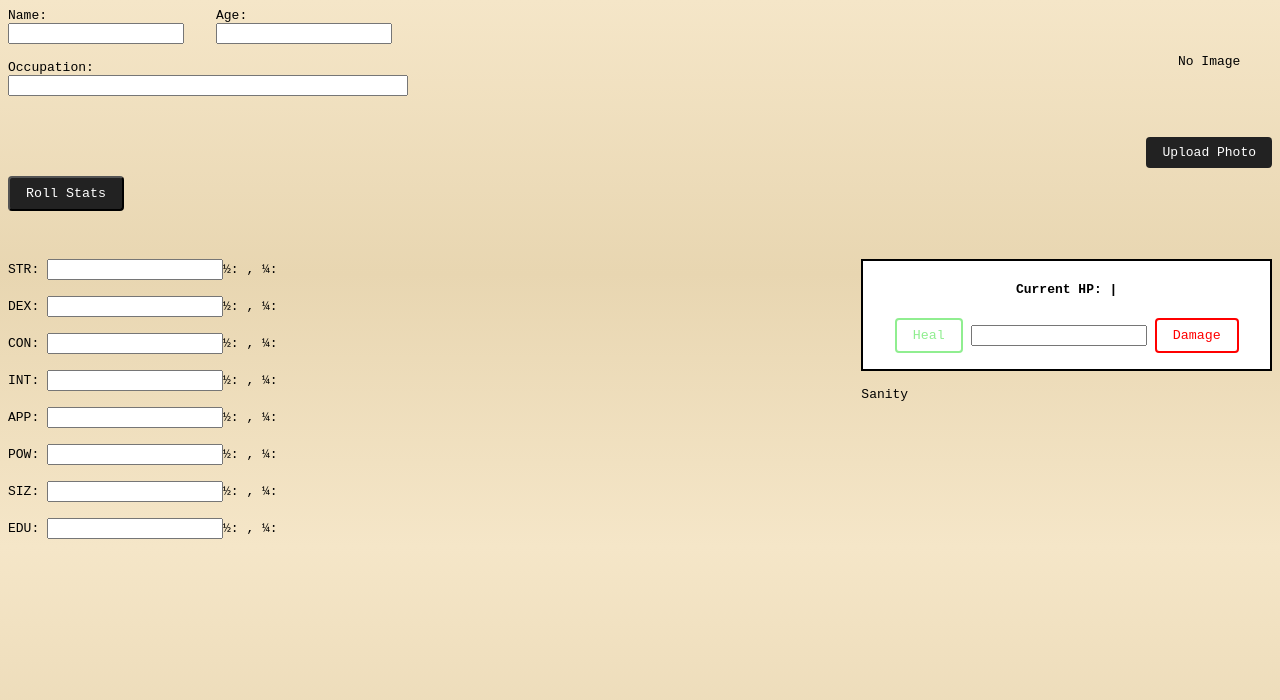
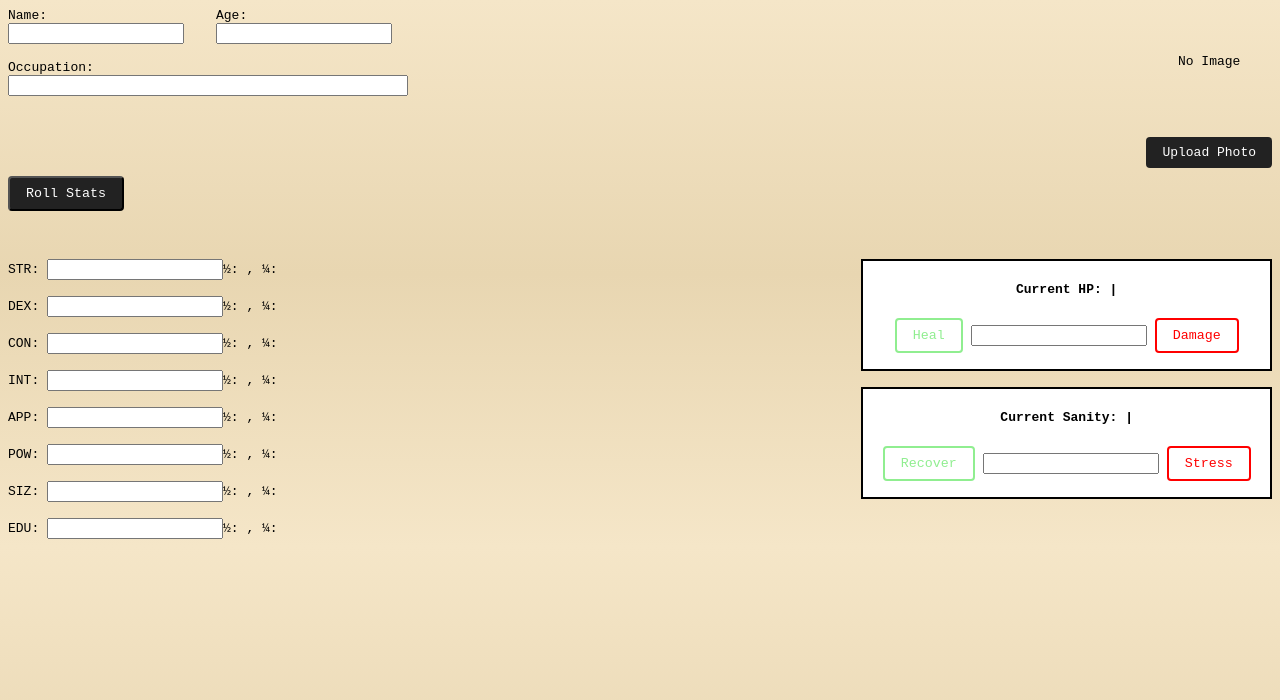
Before and after one commit to JaisungSinghLidder/Call-Of-Cthullu-Character-Sheet-, a React (Vite) app: page / in a window 1280 px wide. Shown: the top 700 px of the page. Built offline with nearby package versions, Linux system fonts and the light colour scheme.

Commit message:
added the sanity box

```diff
--- a/src/components/CharacterSkills.css
+++ b/src/components/CharacterSkills.css
@@ -11,6 +11,12 @@
 }
 
 .hpDisplay
+{
+    text-align: center;
+    font-weight: bold;
+}
+
+.sanityDisplay
 {
     text-align: center;
     font-weight: bold;
@@ -56,6 +62,17 @@ button:hover {
     flex-direction: column;
 }
 
+.sanityPoints
+{
+    background-color: white;
+    padding: 0.5rem 0.5rem 0.5rem 0.5rem;
+    border:2px solid black;
+    display: flex;
+    align-items: center;
+    flex-direction: column;
+}
+
+
 .healthInput
 {
     height: auto;
@@ -72,6 +89,15 @@ button:hover {
     font-family: monospace;
 }
 
+.recoverButton
+{
+    color: lightgreen;
+    border: 2px solid lightgreen;
+    margin: 0.5rem 0.5rem 0.5rem 0.5rem;
+    background-color: transparent;
+    font-family: monospace;
+}
+
 
 .damageButton
 {
@@ -81,3 +107,12 @@ button:hover {
     background-color: transparent;
     font-family: monospace;
 }
+
+.stressButton
+{
+    color: red;
+    border: 2px solid red;
+    margin: 0.5rem 0.5rem 0.5rem 0.5rem;
+    background-color: transparent;
+    font-family: monospace;
+}
--- a/src/components/CharacterSkills.jsx
+++ b/src/components/CharacterSkills.jsx
@@ -14,7 +14,10 @@ function CharacterSkills() {
 
 
     const [currentHP, setCurrentHP] = useState(null);
-    const [changeAmount, setChangeAmount] = useState("");
+    const [changeAmountHealth, setChangeAmountHealth] = useState("");
+
+    const [currentSanity, setCurrentSanity] = useState(null);
+    const [changeAmountSanity, setChangeAmountSanity] = useState("");
 
 
     //using these to generate the stats
@@ -41,23 +44,43 @@ function CharacterSkills() {
     const sanity = power || "";
     const halfSan = sanity ? Math.floor(sanity / 2) : "";
 
-     React.useEffect(() => {
+    React.useEffect(() => {
         if (hitPoints) setCurrentHP(hitPoints);
     }, [hitPoints]);
 
+    React.useEffect(() => {
+        if (sanity) setCurrentSanity(sanity)
+    }, [sanity]);
+
     const handleHeal = () => {
-        if (changeAmount)
+        if (changeAmountHealth)
         {
-            setCurrentHP(prev => Math.min(hitPoints, prev + Number(changeAmount)));
-            setChangeAmount("");
+            setCurrentHP(prev => Math.min(hitPoints, prev + Number(changeAmountHealth)));
+            setChangeAmountHealth("");
         }
     };
 
     const handleDamage = () => {
-        if (changeAmount)
+        if (changeAmountHealth)
         {
-            setCurrentHP(prev => Math.max(0, prev - Number(changeAmount)));
-            setChangeAmount("");
+            setCurrentHP(prev => Math.max(0, prev - Number(changeAmountHealth)));
+            setChangeAmountHealth("");
+        }
+    };
+
+    const handleRecovery = () => {
+        if (changeAmountSanity)
+        {
+            setCurrentSanity(prev => Math.min(sanity, prev + Number(changeAmountSanity)));
+            setChangeAmountSanity("");
+        }
+    };
+
+    const handleStress = () => {
+        if (changeAmountSanity)
+        {
+            setCurrentSanity(prev => Math.max(0, prev - Number(changeAmountSanity)));
+            setChangeAmountSanity("");
         }
     };
 
@@ -137,15 +160,29 @@ function CharacterSkills() {
                         className="healthInput"
                         type="number"
                         min="0"
-                        value={changeAmount}
-                        onChange={e => setChangeAmount(e.target.value)}/>
+                        value={changeAmountHealth}
+                        onChange={e => setChangeAmountHealth(e.target.value)}/>
                         <button className="damageButton" onClick={handleDamage}>Damage</button>
                         </div>
                     </div>
                 </div>
 
                 <div className="sanityPoints">
-                    Sanity
+                    <div className="sanityBox">
+                        <p className = "sanityDisplay">
+                            Current Sanity: {currentSanity}|{sanity}
+                        </p>
+                        <div className="recover">
+                        <button className="recoverButton" onClick={handleRecovery}>Recover</button>
+                        <input
+                        className="recoverInput"
+                        type="number"
+                        min="0"
+                        value={changeAmountSanity}
+                        onChange={e => setChangeAmountSanity(e.target.value)}/>
+                        <button className="stressButton" onClick={handleStress}>Stress</button>
+                        </div>
+                    </div>
                 </div>
 
             </div>
```
